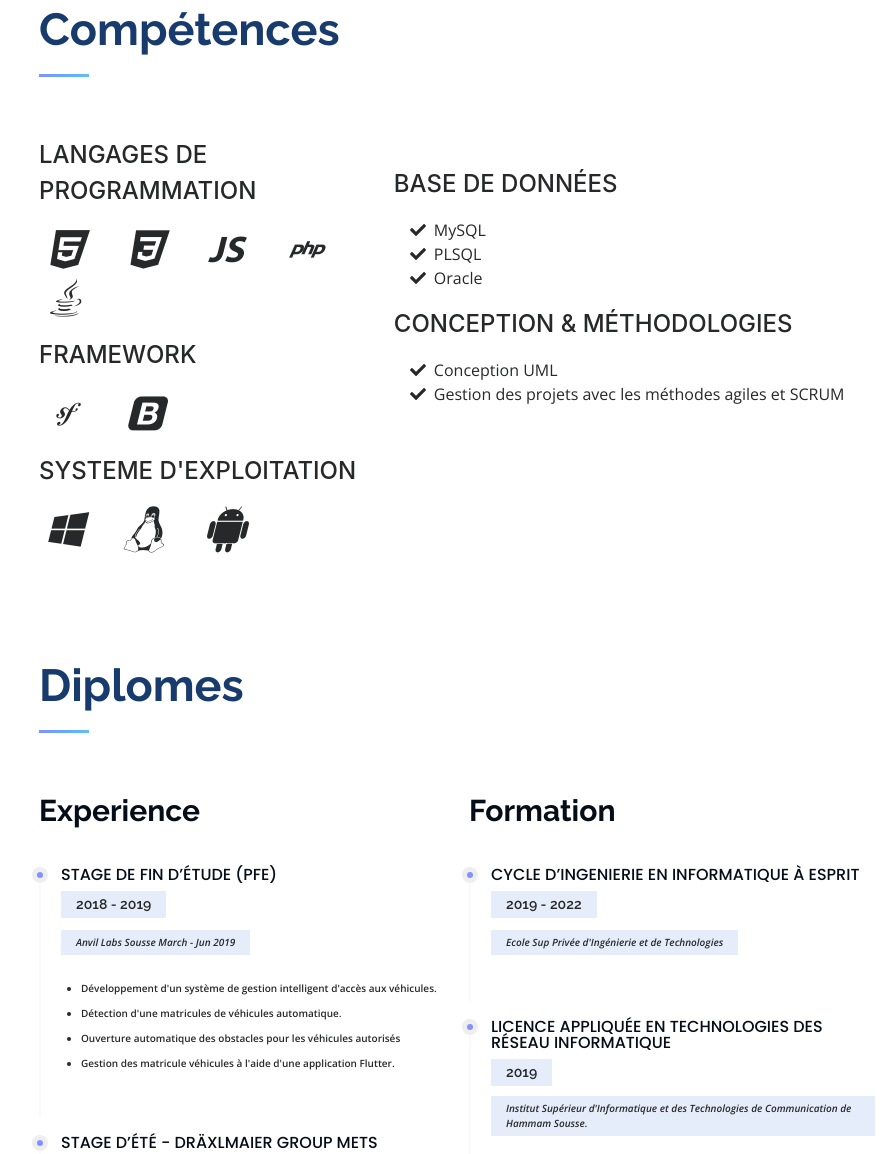
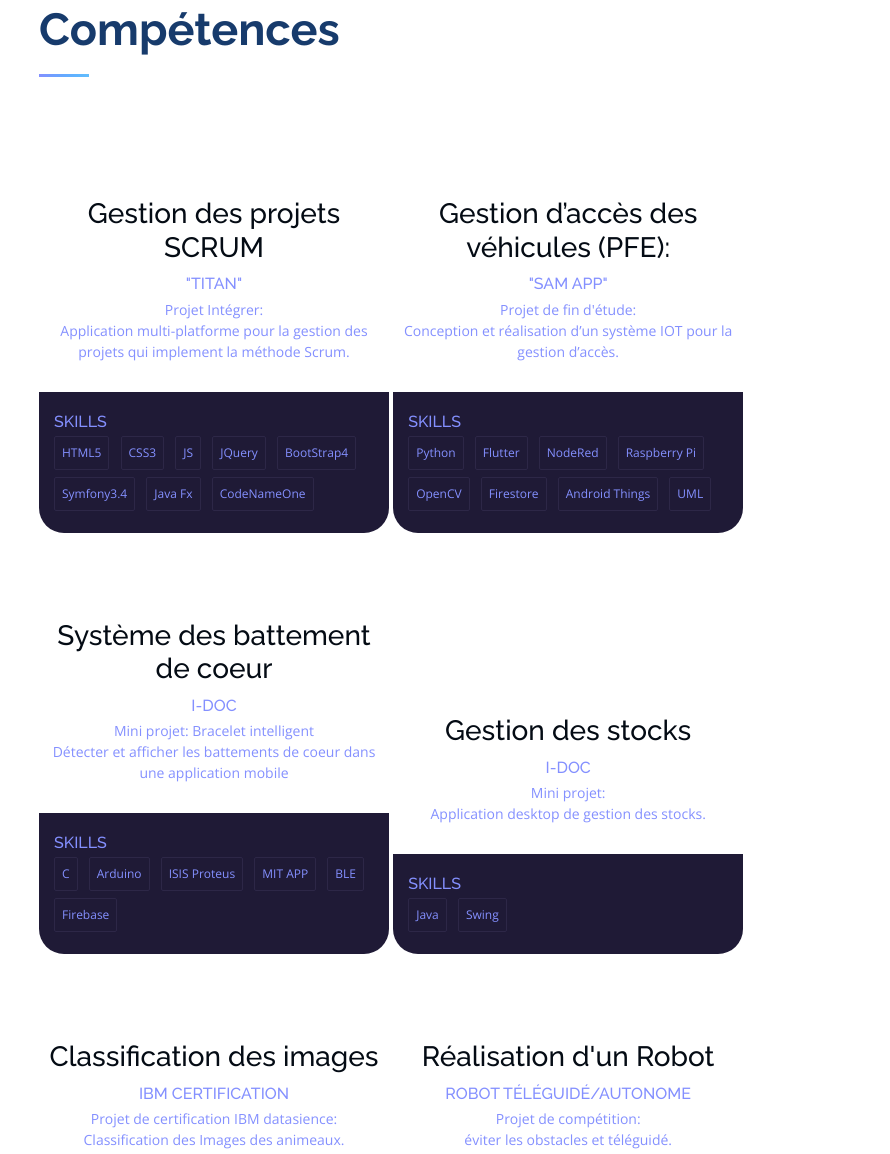
Before and after one commit to amir-ab/amir-ab.github.io, a plain HTML site: page index.html in a window 1280 px wide. Shown: the part 1428-2582 px from the top of the page, without its empty margins (333-1223 px from the left). Drawn offline with nearby package versions, Linux system fonts and the light colour scheme.

Commit message:
Update skills section

```diff
--- a/assets/css/style.scss
+++ b/assets/css/style.scss
@@ -1,3 +1,5 @@
+@import url('https://fonts.googleapis.com/css?family=Montserrat');
+
 body {
   font-family: "Open Sans", sans-serif;
   color: #272829;
@@ -467,6 +469,62 @@ section {
   transition: .9s;
   background-image: linear-gradient(to right, #8490ff, #729dff, #65a9ff, #5fb4ff, #62bdfc);
 }
+
+.card-container {
+  background: transparent;
+  border-radius: 25px;
+  color: #8490ff;
+  padding: 30px 0 0;
+  position: relative;
+  width: 350px;
+  max-width: 100%;
+  text-align: center;
+  margin: 20px 0;
+  overflow: hidden;
+  display: inline-block;
+  cursor: pointer;
+  }
+
+  .card-container:hover {
+    background: transparent;
+    border-radius: 25px;
+    box-shadow: 10px 10px 15px rgba(0,0,0,0.35);
+    color: #fff;
+    padding: 30px 0 0;
+    position: relative;
+    width: 350px;
+    max-width: 100%;
+    text-align: center;
+    margin: 20px 0;
+    overflow: hidden;
+    display: inline-block;
+    cursor: pointer;
+    background-image: linear-gradient(to right, #8490ff, #729dff, #65a9ff, #5fb4ff, #62bdfc);
+
+    }
+
+
+  .skil {
+  background-color: #1F1A36;
+  text-align: left;
+  padding: 15px;
+  margin-top: 30px;
+  }
+
+  .skil ul {
+  list-style-type: none;
+  margin: 0;
+  padding: 0;
+  }
+
+  .skil ul li {
+  border: 1px solid #2D2747;
+  border-radius: 2px;
+  display: inline-block;
+  font-size: 12px;
+  margin: 0 7px 7px 0;
+  padding: 7px;
+  }
 
 /*--------------------------------------------------------------
   # Resume
@@ -1096,28 +1154,28 @@ section {
 
 
 
-.skills .subheading {
+.skills .container .subheading {
   font-family: "Saira Extra Condensed", -apple-system, BlinkMacSystemFont, "Segoe UI", Roboto, "Helvetica Neue", Arial, sans-serif, "Apple Color Emoji", "Segoe UI Emoji", "Segoe UI Symbol", "Noto Color Emoji";
   text-transform: uppercase;
   font-weight: 500;
   font-size: 1.5rem;
   font-style: normal;
+  background: none;
+  border-radius: 0;
 }
 
-.skills .list-inline {
+.skills .container .subheading .list-inline {
   padding-left: 0;
-  list-style: none;
+  list-style: normal;
 }
 
-.skills .list-inline-item {
-  display: inline-block;
-}
 
-.skills .list-inline-item:not(:last-child) {
+
+.skills .container .list-inline .list-inline-item:not(:last-child) {
   margin-right: 0.5rem;
 }
 
-.skills .devicons {
+.skills .container .list-inline .list-inline-item .devicons {
   font-size: 3rem;
   font-style: normal;
 }
@@ -1132,3 +1190,27 @@ section {
 .skills .my-3 {
   margin-bottom: 1rem !important;
 }
+
+.card-container h3 {
+  margin: 10px 0;
+  color:#040b14;
+  }
+
+.card-container h6 {
+  margin: 5px 0;
+  text-transform: uppercase;
+  }
+
+.card-container p {
+  font-size: 14px;
+  line-height: 21px;
+  }
+
+.center
+{
+  height:100vh;
+  width:100%;
+  display: flex;
+  justify-content: center;
+  align-items: center;
+}
--- a/index.html
+++ b/index.html
@@ -21,6 +21,8 @@
   <link
     href="https://fonts.googleapis.com/css?family=Open+Sans:300,300i,400,400i,600,600i,700,700i|Raleway:300,300i,400,400i,500,500i,600,600i,700,700i|Poppins:300,300i,400,400i,500,500i,600,600i,700,700i"
     rel="stylesheet">
+
+  <link rel='stylesheet' href='https://cdnjs.cloudflare.com/ajax/libs/font-awesome/5.8.0/css/all.min.css'>
 
   <!-- Vendor CSS Files -->
   <link href="assets/vendor/bootstrap/css/bootstrap.min.css" rel="stylesheet">
@@ -86,7 +88,7 @@
     <div class="hero-container" data-aos="fade-in">
       <h1>Amir Abbes</h1>
       <p>Je suis <span class="typed"
-          data-typed-items="Etudiant ingénieure, Développeur BI, Data Analyst, Gamer,"></span></p>
+          data-typed-items="Etudiant ingénieure, Développeur BI, Data Analyst"></span></p>
     </div>
   </section><!-- End Hero -->
 
@@ -129,9 +131,13 @@
                   <li><i class="icofont-rounded-right"></i> <strong>Stage:</strong> Disponible</li>
                 </ul>
               </div>
+              <div class="col-lg-5">
+                <a target="_blank" href="/assets/doc/amirabbes_cv_stage_fr.pdf" class="btn radius-btn">Télécharger MON
+                  CV</a>
+              </div>
             </div>
-            <a target="_blank" href="/assets/doc/amirabbes_cv_stage_fr.pdf" class="btn radius-btn">Télécharger MON
-              CV</a>
+
+
           </div>
         </div>
 
@@ -139,68 +145,109 @@
     </section><!-- End About Section -->
 
     <!-- ======= Skills Section ======= -->
-    <section class="skills" id="skills section-bg">
+    <section class="skills" id="skills">
       <div class="container">
         <div class="section-title">
           <h2>Compétences</h2>
           <p></p>
         </div>
 
-        <div class="subheading mb-3">LANGAGES DE PROGRAMMATION</div>
-        <ul class="list-inline devicons">
-          <li class="list-inline-item"><i class="devicons-html5"></i></li>
-          <li class="list-inline-item"><i class="devicons-css3"></i></li>
-          <li class="list-inline-item"><i class="devicons-javascript"></i></li>
-          <li class="list-inline-item"><i class="devicons-php"></i></li>
-          <li class="list-inline-item"><i class="devicons-java"></i></li>
-        </ul>
+        <div class="card-container">
+          <h3>Gestion des projets SCRUM </h3>
+          <h6>"TITAN"</h6>
+          <p>Projet Intégrer:<br /> Application multi-platforme pour la gestion des projets qui implement la méthode Scrum.</p>
+          <div class="skil">
+            <h6>Skills</h6>
+            <ul>
+              <li>HTML5</li>
+              <li>CSS3</li>
+              <li>JS</li>
+              <li>JQuery</li>
+              <li>BootStrap4</li>
+              <li>Symfony3.4</li>
+              <li>Java Fx</li>
+              <li>CodeNameOne</li>
+            </ul>
+          </div>
+        </div>
 
-        <div class="subheading mb-3">FRAMEWORK</div>
-        <ul class="list-inline devicons">
+        <div class="card-container">
+          <h3>Gestion d’accès des véhicules (PFE):</h3>
+          <h6>"SAM APP"</h6>
+          <p>Projet de fin d'étude:<br /> Conception et réalisation d’un système IOT pour la gestion d’accès.  </p>
+          <div class="skil">
+            <h6>Skills</h6>
+            <ul>
+              <li>Python</li>
+              <li>Flutter</li>
+              <li>NodeRed</li>
+              <li>Raspberry Pi</li>
+              <li>OpenCV</li>
+              <li>Firestore</li>
+              <li>Android Things</li>
+              <li>UML</li>
+            </ul>
+          </div>
+        </div>
 
-          <li class="list-inline-item"><i class="devicons-symfony"></i></li>
-          <li class="list-inline-item"><i class="devicons-bootstrap"></i></li>
-        </ul>
-        <div class="subheading mb-3">SYSTEME D'EXPLOITATION</div>
+        <div class="card-container">
+          <h3>Système des battement de coeur</h3>
+          <h6>I-Doc</h6>
+          <p>Mini projet: Bracelet intelligent <br />Détecter et afficher les battements de coeur dans une application mobile  </p>
+          <div class="skil">
+            <h6>Skills</h6>
+            <ul>
+              <li>C</li>
+              <li>Arduino</li>
+              <li>ISIS Proteus</li>
+              <li>MIT APP</li>
+              <li>BLE</li>
+              <li>Firebase</li>
+            </ul>
+          </div>
+        </div>
 
-        <ul class="list-inline devicons">
+        <div class="card-container">
+          <h3>Gestion des stocks</h3>
+          <h6>I-Doc</h6>
+          <p>Mini projet: <br />Application desktop de gestion des stocks. </p>
+          <div class="skil">
+            <h6>Skills</h6>
+            <ul>
+              <li>Java</li>
+              <li>Swing</li>
+            </ul>
+          </div>
+        </div>
 
-          <li class="list-inline-item"><i class="devicons-windows"></i></li>
-          <li class="list-inline-item"><i class="devicons-linux"></i></li>
-          <li class="list-inline-item"><i class="devicons-android"></i></li>
-        </ul>
-      </div>
+        <div class="card-container">
+          <h3>Classification des images</h3>
+          <h6>IBM Certification</h6>
+          <p>Projet de certification IBM datasience: <br /> Classification des Images des animeaux.</p>
+          <div class="skil">
+            <h6>Skills</h6>
+            <ul>
+              <li>IBM Waston</li>
+              <li>Cloud</li>
+            </ul>
+          </div>
+        </div>
 
-      <div class="row">
-        <div class="subheading mb-3">BASE DE DONNÉES</div>
-        <ul class="fa-ul mb-3">
-          <li>
-            <span class="fa-li"><i class="fas fa-check"></i></span>
-            MySQL
-          </li>
-          <li>
-            <span class="fa-li"><i class="fas fa-check"></i></span>
-            PLSQL
-          </li>
-          <li>
-            <span class="fa-li"><i class="fas fa-check"></i></span>
-            Oracle
-          </li>
+        <div class="card-container">
+          <h3>Réalisation d'un Robot</h3>
+          <h6>Robot téléguidé/autonome</h6>
+          <p>Projet de compétition: </br>éviter les obstacles et téléguidé.</p>
+          <div class="skil">
+            <h6>Skills</h6>
+            <ul>
+              <li>C</li>
+              <li>Arduino</li>
+              <li>BLE</li>
+              <li>ISIS Proteus</li>
+            </ul>
+          </div>
+        </div>
 
-        </ul>
-
-        <div class="subheading mb-3">CONCEPTION & MÉTHODOLOGIES</div>
-        <ul class="fa-ul mb-0">
-          <li>
-            <span class="fa-li"><i class="fas fa-check"></i></span>
-            Conception UML
-          </li>
-          <li>
-            <span class="fa-li"><i class="fas fa-check"></i></span>
-            Gestion des projets avec les méthodes agiles et SCRUM
-          </li>
-        </ul>
-      </div>
       </div>
     </section>
     <!-- End Resume skills -->
@@ -628,7 +675,7 @@
       <div class="container">
 
         <div class="section-title">
-          <h2>Awards</h2>
+          <h2>Prix</h2>
         </div>
 
         <div class="award">
```
Also changed, not shown: assets/css/style.css, 1 other file.
